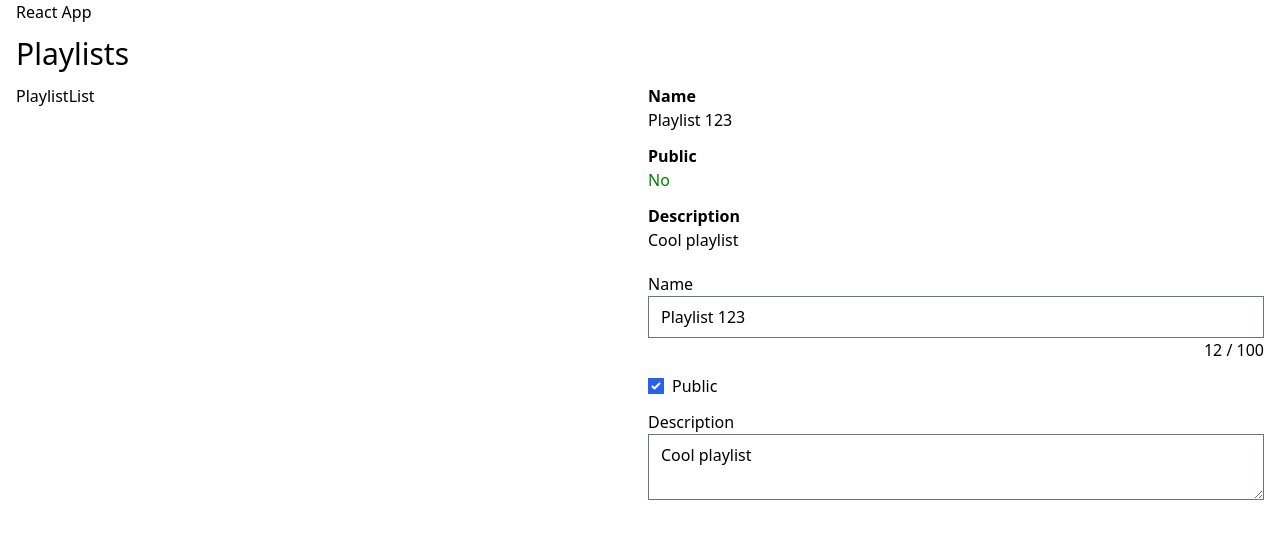
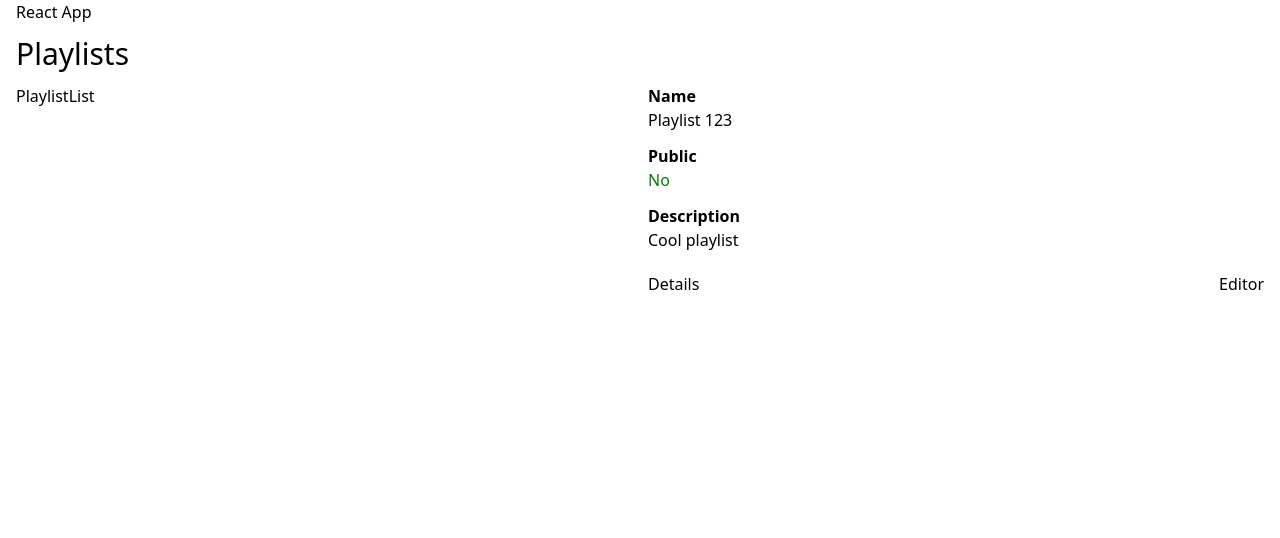
Before and after one commit to UltraViolet5/ReactEx, a React (Vite) app: page / in a window 1280 px wide. Shown: the top 538 px of the page. Built offline with nearby package versions, Linux system fonts and the light colour scheme.

Commit message:
Exercise: Switching modes

```diff
--- a/src/playlists/containers/PlaylistsView.tsx
+++ b/src/playlists/containers/PlaylistsView.tsx
@@ -6,27 +6,30 @@ import PlaylistEditor from "../components/PlaylistEditor";
 type Props = {};
 
 const PlaylistsView = (props: Props) => {
+  let mode: "details" | "editor" = "details";
+
+  const showDetails = () => {};
+  const showEditor = () => {};
+
   return (
     <div>
-      {/* div>ul.placki>li.item*3{Item $} */}
-      {/* .grid.grid-cols-2.gap-4>div*2 */}
-
-      <h3 className="text-3xl leading-loose">
-        Playlists
-      </h3>
+      <h3 className="text-3xl leading-loose">Playlists</h3>
 
       <div className="grid grid-cols-2 gap-4">
         <div>
-          <PlaylistList/>
+          <PlaylistList />
         </div>
         <div className="grid gap-5">
-          <PlaylistDetails/>
+          <PlaylistDetails />
 
-          {/* createElement(PlaylistEditor) */}
-          <PlaylistEditor/>
+          {false && <PlaylistEditor />}
+
+          <div className="flex justify-between">
+            <button>Details</button>
+            <button>Editor</button>
+          </div>
         </div>
       </div>
-
     </div>
   );
 };
```
